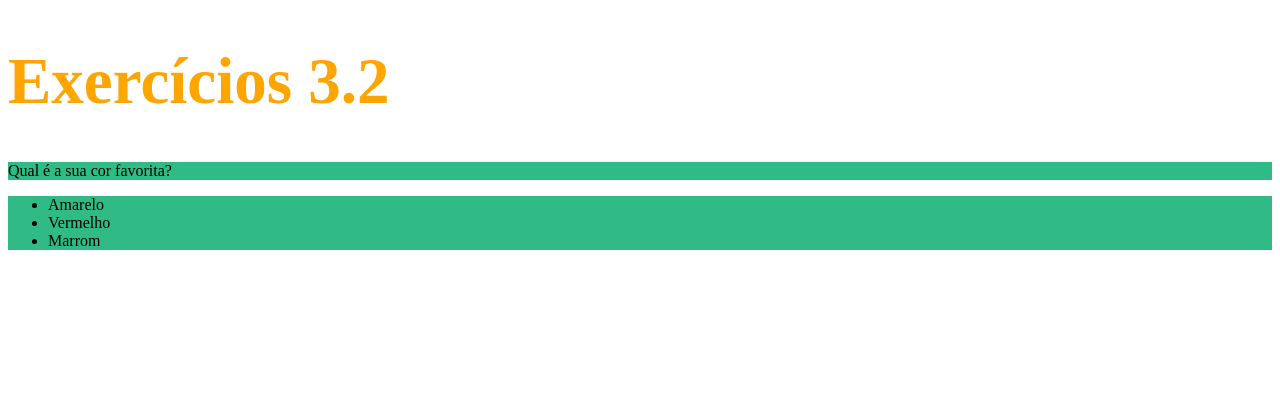
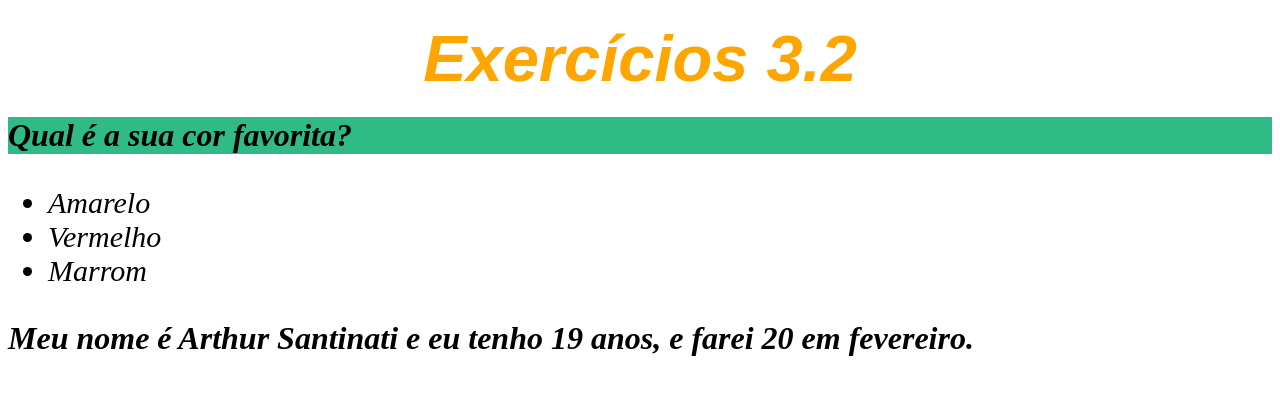
Before and after one commit to Arthur-Santinati/repositorio-exercicios, a plain HTML site: page fundamentos/bloco-3-introduçao-HTML-CSS/dia-2-html-css-primeiros-passos-em-css/index.html in a window 1280 px wide. Drawn offline with Linux system fonts and the light colour scheme.

Commit message:
Exercicio do dia

```diff
--- a/fundamentos/bloco-3-introduçao-HTML-CSS/dia-2-html-css-primeiros-passos-em-css/index.html
+++ b/fundamentos/bloco-3-introduçao-HTML-CSS/dia-2-html-css-primeiros-passos-em-css/index.html
@@ -3,25 +3,43 @@
   <head>
     <meta charset="UTF-8">
     <title>HTML</title>
-    <style></style>
+    <style>
+    h1 {
+        font-size: 65px;
+        color: orange;
+        font-family: sans-serif;
+        text-decoration: lawngreen;
+        text-align: center;
+        line-height: 30px;
+    }
+    .colors {
+        background-color: rgb(48, 187, 134);
+
+    }
+    ul {
+      font-size: 30px;
+    }
+    p {
+      font-weight: 600;
+      font-size: 2em;
+    }
+    body {
+      font-size: 16px;
+      font-style:oblique;
+    }
+
+
+    </style>
   </head>
   <body>
     <h1>Exercícios 3.2</h1>
     <p class="colors">Qual é a sua cor favorita?</p>
-    <ul class="colors">
+    <ul>
       <li>Amarelo</li>
       <li>Vermelho</li>
       <li>Marrom</li>
     </ul>
+
+    <p>Meu nome é Arthur Santinati e eu tenho 19 anos, e farei 20 em fevereiro.</p>
   </body>
 </html>
-
-<style>
-    h1 {
-        font-size: 65px;
-        color: orange;
-    }
-    .colors {
-        background-color: rgb(48, 187, 134);
-    }
-</style>
```
